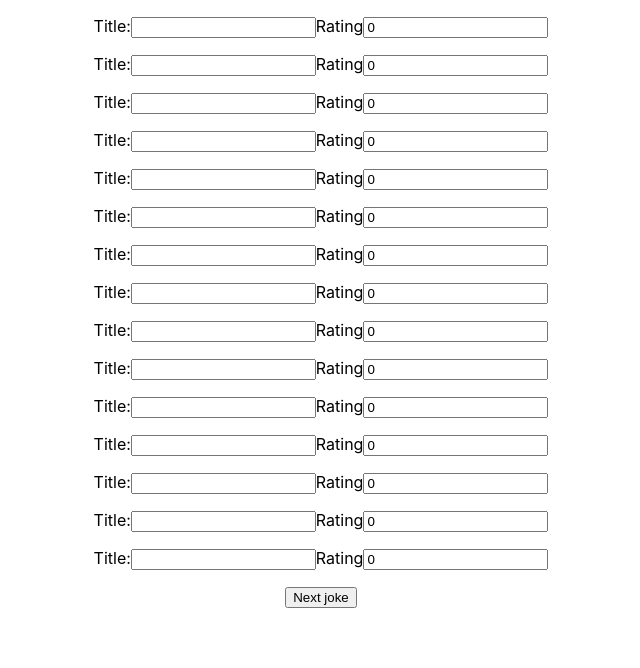
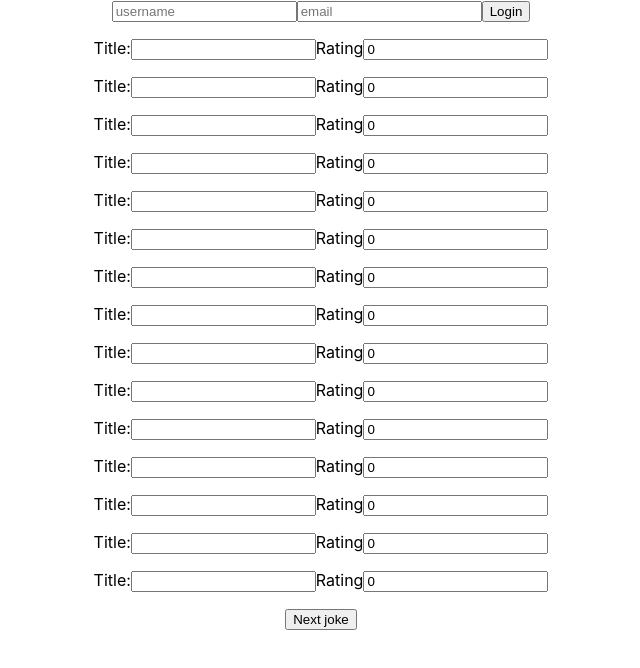
Before and after one commit to MartinNuc/react-course-2024-04-08, a React (Create React App) app: page / in a window 1280 px wide. Shown: the top 668 px of the page, without its empty margins (319-959 px from the left). Built offline with nearby package versions, Linux system fonts and the light colour scheme; no server answers.

Commit message:
user session

```diff
--- a/src/App.js
+++ b/src/App.js
@@ -1,16 +1,19 @@
-import logo from './logo.svg';
 import './App.css';
 import { Joke } from './Joke';
 import { AlbumVoting } from './AlbumVoting';
+import { UserInfoPane } from './UserInfoPane';
+import { UserContextProvider } from './user-context';
 
 function App() {
   return (
-    <div className="App">
+    <UserContextProvider>
+      <div className="App">
+        <UserInfoPane />
+        <AlbumVoting />
 
-      <AlbumVoting />
-
-      <Joke />
-    </div>
+        <Joke />
+      </div>
+    </UserContextProvider>
   );
 }
 
--- /dev/null
+++ b/src/CurrentUserInfo.jsx
@@ -0,0 +1,13 @@
+import {useUser} from './user-context';
+
+export const CurrentUserInfo = () => {
+  const { user, logout } = useUser();
+
+  if (!user) { return null; }
+
+  return <div>
+    username: {user.username}
+    email: {user.email}
+    <button onClick={logout}>Logout</button>
+  </div>
+}
--- /dev/null
+++ b/src/LoginForm.jsx
@@ -0,0 +1,15 @@
+import {useState} from 'react';
+import {useUser} from './user-context';
+
+export function LoginForm() {
+  const { login } = useUser();
+  const [username, setUsername] = useState('');
+  const [email, setEmail] = useState('');
+
+  return <div>
+    <input placeholder="username" value={username} onChange={(e) => setUsername(e.target.value)} />
+    <input placeholder="email" value={email} onChange={(e) => setEmail(e.target.value)} />
+
+    <button onClick={() => login({username, email})}>Login</button>
+  </div>
+}
--- /dev/null
+++ b/src/UserInfoPane.jsx
@@ -0,0 +1,10 @@
+import { LoginForm } from './LoginForm';
+import { CurrentUserInfo } from './CurrentUserInfo';
+import { useUser } from './user-context';
+
+export function UserInfoPane() {
+  const contextValue = useUser();
+  const {user} = contextValue;
+
+  return <div>{user ? <CurrentUserInfo /> : <LoginForm />}</div>;
+}
--- /dev/null
+++ b/src/user-context.jsx
@@ -0,0 +1,21 @@
+import React, { useState, useContext } from 'react';
+
+const UserContext = React.createContext('Provider required');
+
+export function UserContextProvider({ children }) {
+  const [user, setUser] = useState(null);
+
+  const userContextApi = {
+    user,
+    login: (user) => setUser(user),
+    logout: () => setUser(null),
+  };
+
+  return (
+    <UserContext.Provider value={userContextApi}>
+      {children}
+    </UserContext.Provider>
+  );
+}
+
+export const useUser = () => useContext(UserContext);
```
